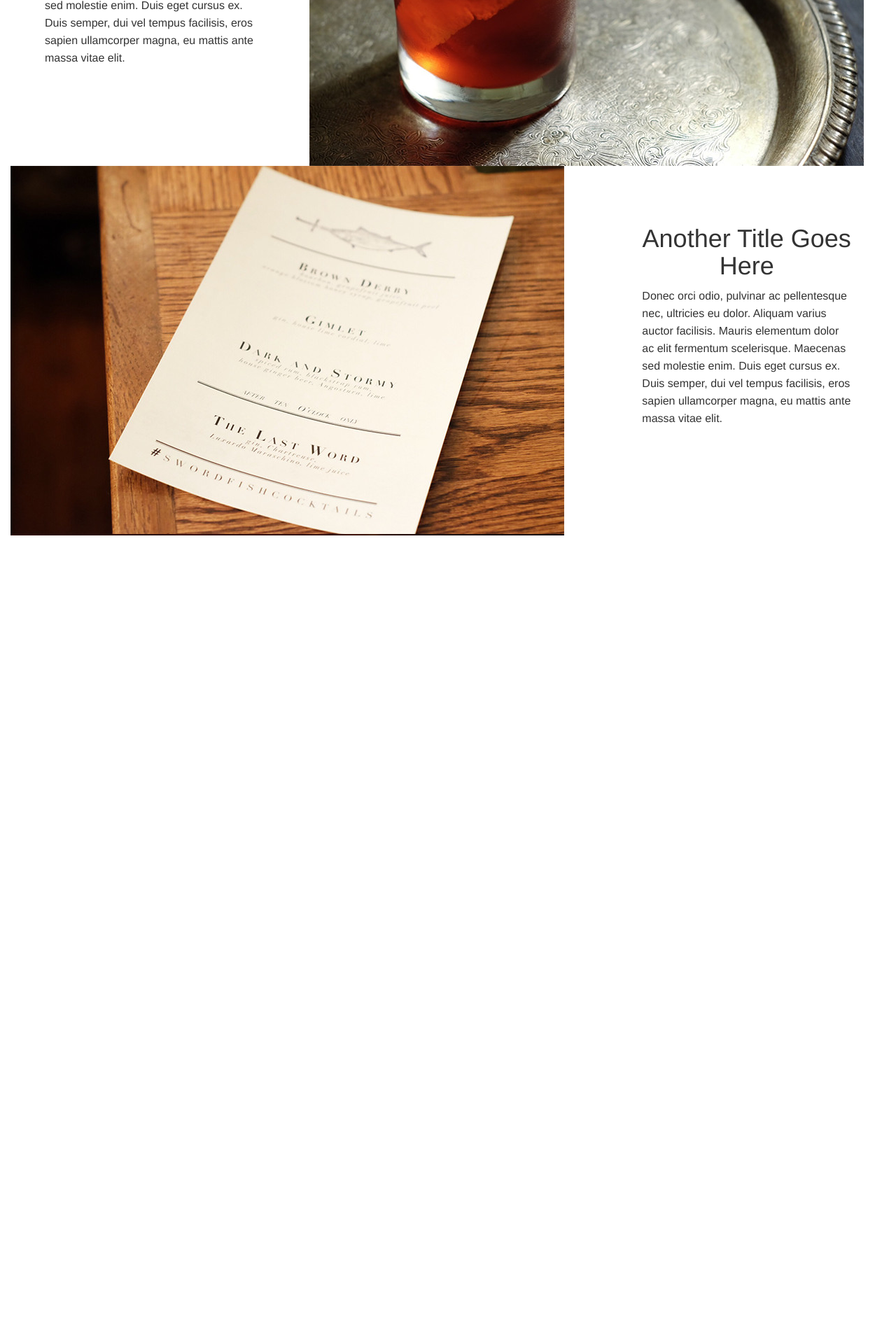
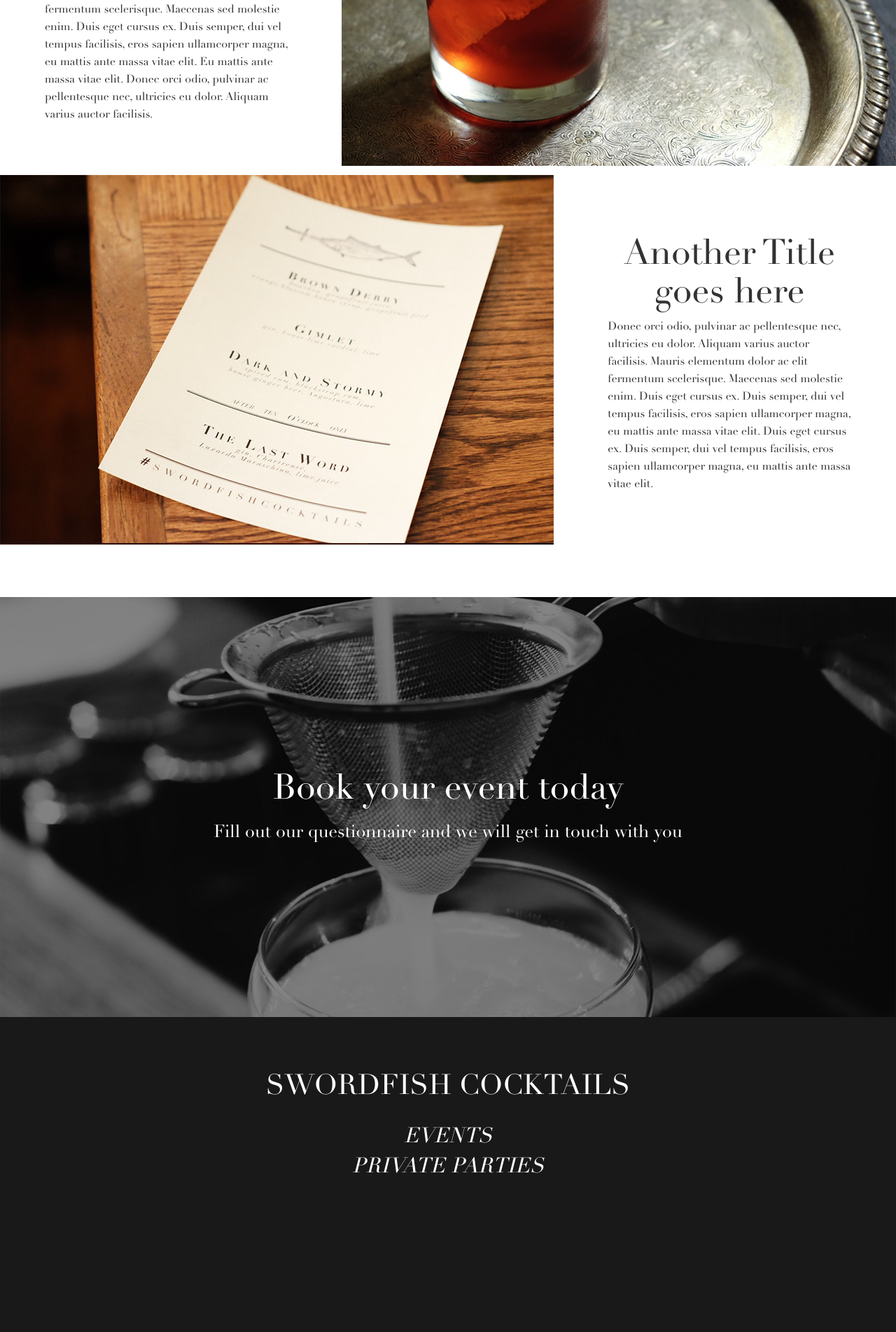
Before and after one commit to blakeyoder/swordfish, a Rails app: page / in a window 1280 px wide. Shown: the part 2786-4689 px from the top of the page at 70% size. Before the commit the page ends 3551 px from the top, so only its background shows below. Run offline with Rails 7, Linux system fonts and the light colour scheme; style sheets or scripts are compiled from the project's sources; some libraries are stand-ins or nearby versions.

Commit message:
Most of the index page is complete

```diff
--- a/app/assets/stylesheets/application.scss
+++ b/app/assets/stylesheets/application.scss
@@ -17,7 +17,7 @@
 
   @font-face {
     font-family: 'Didot';
-    src: font-url("Didot.dfont");
+    src: font-url("didot.ttf");
     font-weight: normal;
     font-style: normal;
   }
--- a/app/assets/stylesheets/styles/home.scss
+++ b/app/assets/stylesheets/styles/home.scss
@@ -33,30 +33,30 @@
 }
 .intro-paragraph {
   text-align: left;
-  padding: 15%;
-  line-height: 25px;
-  font-size: $main-font-size
+  padding: 20% 0% 15% 20%;
+  line-height: 30px;
+  font-size: 20px;
+  font-family: $main-font;
+  @include bp-large{
+    padding: 10%;
+  }
 }
 .callout {
   display: table;
   width: 100%;
   height: 600px;
   background: image-url("cocktail-1.jpg") no-repeat center center scroll;
-  background-size: cover
+  background-size: cover;
 }
 .cocktail-top-text {
   display: table-cell;
   text-align: center;
   vertical-align: middle;
   font-size: $large-font-size;
-  color: white
+  font-family: $main-font;
+  color: white;
 }
-.cocktail-top-text {
-  display: table-cell;
-  text-align: center;
-  font-size: $large-font-size;
-  color: white
-}
+
 .col-md-4 {
   padding: 5%;
   @include bp-small {
@@ -64,43 +64,113 @@
   }
   p {
     font-size: $main-font-size;
-    line-height: 25px
+    font-family: $main-font;
+    line-height: 25px;
   }
 }
 .services-overview {
-  position: relative
+  position: relative;
 }
 .right p {
-  padding-top: 10px
+  padding-top: 10px;
 }
 .middle p {
-  padding-top: 6px
+  padding-top: 6px;
 }
 .left:before {
   content: image-url("alcohol16.png");
   display: block;
   padding-bottom: 10%;
-  text-align: center
+  text-align: center;
 }
 .middle:before {
   content: image-url("bar21.png");
   display: block;
   padding-bottom: 10%;
-  text-align: center
+  text-align: center;
 }
 .right:before {
   content: image-url("alcohol40.png");
   display: block;
   padding-bottom: 10%;
-  text-align: center
+  text-align: center;
 }
 .work-info {
   position: relative;
+}
 
-  .old-fashioned-image {
-    background-size: contain
+.old-fashioned-image {
+  float: right;
+}
+
+.no-padding {
+  padding-right: 15px;
+}
+
+.pull-right {
+  padding-left: 15px;
+}
+
+.menu-image{
+  float: left;
+}
+
+.work-text {
+  text-align: center;
+  font-style: bold;
+  font-family: $main-font;
+  font-size: $large-font-size;
+}
+
+.strainer-image {
+  margin-top: 75px;
+  display: table;
+  width: 100%;
+  height: 600px;
+  background: image-url("cocktail-3.jpg") no-repeat center center scroll;
+  background-size: cover;
+}
+
+.form-call-out-text{
+  display: table-cell;
+  text-align: center;
+  vertical-align: middle;
+  padding-left: 5px;
+  padding-right: 5px;
+  font-size: $large-font-size;
+  font-family: $main-font;
+  color: white;
+}
+.break-text{
+  font-size: 25px;
+}
+
+.footer {
+  height: 450px;
+  width: 100%;
+  background-color: #191919;
+}
+
+.company-text {
+  text-align: center;
+  font-family: $main-font;
+  color: white;
+  margin-top: 0px;
+  font-size: 40px;
+  padding: 75px 10px 0px 10px;
+  @include bp-small {
+    font-size: 25px;
   }
 }
-.work-text {
-  text-align: center
+
+.event-text {
+  padding-top: 20px;
+  font-family: $main-font;
+  font-style: italic;
+  font-size: 30px;
+  text-align: center;
+  color: white;
+  @include bp-small {
+    font-size: 20px;
+  }
 }
--- a/app/views/home/index.html.erb
+++ b/app/views/home/index.html.erb
@@ -5,7 +5,7 @@
 <div class="container-fluid">
   <div class="row sketch-text-row">
     <div class="col-md-6">
-        <p class="intro-paragraph">Lorem ipsum dolor sit amet, consectetur adipiscing elit. Proin sed ligula vel enim condimentum laoreet. Nunc ante nunc, maximus vel efficitur ut, volutpat vitae ex. Nullam suscipit ligula in diam pulvinar ultrices. In varius sollicitudin dolor nec congue. Quisque imperdiet id lorem et molestie. Fusce aliquam tempus massa in ullamcorper. Donec orci odio, pulvinar ac pellentesque nec, ultricies eu dolor. Aliquam varius auctor facilisis. Mauris elementum dolor ac elit fermentum scelerisque. Maecenas sed molestie enim. Duis eget cursus ex. Duis semper, dui vel tempus facilisis, eros sapien ullamcorper magna, eu mattis ante massa vitae elit. Duis eu dignissim risus. In hac habitasse platea dictumst. Proin et magna id leo condimentum sodales.</p>
+        <p class="intro-paragraph">Lorem ipsum dolor sit amet, consectetur adipiscing elit. Proin sed ligula vel enim condimentum laoreet. Nunc ante nunc, maximus vel efficitur ut, volutpat vitae ex. Nullam suscipit ligula in diam pulvinar ultrices. In varius sollicitudin dolor nec congue. Quisque imperdiet id lorem et molestie. Fusce aliquam tempus massa in ullamcorper. Donec orci odio, pulvinar ac pellentesque nec, ultricies eu dolor. Aliquam varius auctor facilisis.</p>
     </div>
       <div class="col-md-6">
         <%= image_tag("barsketch.png", :class => "img-responsive barsketch") %>
@@ -28,23 +28,33 @@
 
     <section class="work-info">
         <div class="row">
-          <div class="col-md-4">
+          <div class="col-md-4 col-sm-3 no-padding">
             <h1 class="work-text">Let our work speak for itself</h1>
-            <p>Donec orci odio, pulvinar ac pellentesque nec, ultricies eu dolor. Aliquam varius auctor facilisis. Mauris elementum dolor ac elit fermentum scelerisque. Maecenas sed molestie enim. Duis eget cursus ex. Duis semper, dui vel tempus facilisis, eros sapien ullamcorper magna, eu mattis ante massa vitae elit.</p>
+            <p>Donec orci odio, pulvinar ac pellentesque nec, ultricies eu dolor. Aliquam varius auctor facilisis. Mauris elementum dolor ac elit fermentum scelerisque. Maecenas sed molestie enim. Duis eget cursus ex. Duis semper, dui vel tempus facilisis, eros sapien ullamcorper magna, eu mattis ante massa vitae elit. Eu mattis ante massa vitae elit. Donec orci odio, pulvinar ac pellentesque nec, ultricies eu dolor. Aliquam varius auctor facilisis.</p>
           </div>
-          <div class="col-md-8 push-right">
+          <div class="push-right">
             <%= image_tag("cocktail-2.jpg", :class => "img-responsive old-fashioned-image") %>
           </div>
         </div>
         <div class="row">
-          <div class="col-md-4 pull-right">
-            <h1 class="work-text">Another Title Goes Here</h1>
-            <p>Donec orci odio, pulvinar ac pellentesque nec, ultricies eu dolor. Aliquam varius auctor facilisis. Mauris elementum dolor ac elit fermentum scelerisque. Maecenas sed molestie enim. Duis eget cursus ex. Duis semper, dui vel tempus facilisis, eros sapien ullamcorper magna, eu mattis ante massa vitae elit.</p>
+          <div class="col-md-4 col-sm-3 pull-right">
+            <h1 class="work-text">Another Title goes here</h1>
+            <p>Donec orci odio, pulvinar ac pellentesque nec, ultricies eu dolor. Aliquam varius auctor facilisis. Mauris elementum dolor ac elit fermentum scelerisque. Maecenas sed molestie enim. Duis eget cursus ex. Duis semper, dui vel tempus facilisis, eros sapien ullamcorper magna, eu mattis ante massa vitae elit. Duis eget cursus ex. Duis semper, dui vel tempus facilisis, eros sapien ullamcorper magna, eu mattis ante massa vitae elit.</p>
           </div>
-          <div class="col-md-8 pull-left">
+          <div class="pull-left">
               <%= image_tag("sample-menu.jpg", :class => "img-responsive menu-image") %>
           </div>
         </div>
     </section>
 
+  <section class="form-call-to-action">
+    <div class="strainer-image">
+        <h2 class="form-call-out-text">Book your event today</br><span class="break-text">Fill out our questionnaire and we will get in touch with you</span></h2>
+    </div>
+  </section>
+
+  <section class="footer">
+    <h2 class="company-text">SWORDFISH COCKTAILS</h2>
+    <p class="event-text">EVENTS</br>PRIVATE PARTIES</p>
+  </section>
 </div> <!-- container-fluid -->
```
Also changed, not shown: app/assets/fonts/didot.ttf (added), app/assets/images/cocktail-3.jpg (added), 1 other file.
